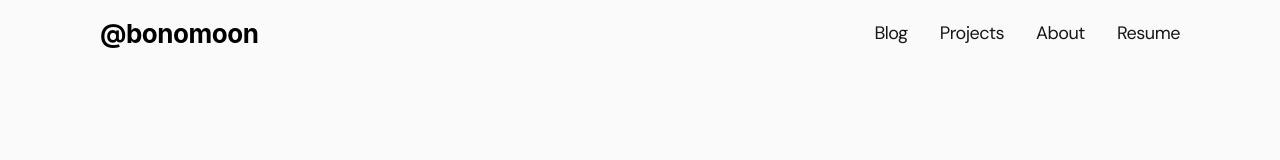
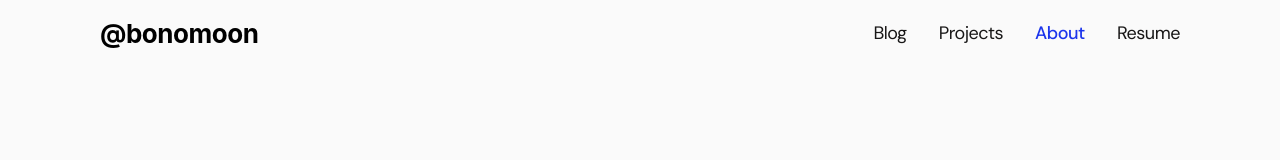
Before and after one commit to bonomoon/portfolio, a Next.js app in the folder apps/web/: page /about in a window 1280 px wide. Shown: the top 160 px of the page. Built offline with nearby package versions, Linux system fonts and the light colour scheme; a web font is replaced by a local one.

Commit message:
chore(client): add a:active and a:hover style, if you hover or route link components - #13
- a:active: MenuLink component will be active.

```diff
--- a/apps/web/src/components/molecules/Menu.tsx
+++ b/apps/web/src/components/molecules/Menu.tsx
@@ -1,4 +1,5 @@
 import { LinkProps } from "next/link";
+import { useRouter } from "next/router";
 import styled from "styled-components";
 import MenuLink from "@components/atoms/MenuLink";
 
@@ -15,8 +16,18 @@ const MenuContainer = styled.ul`
 /**
  * Styled menu item component
  */
-const MenuItem = styled.li`
+const MenuItem = styled.li<{active: boolean}>`
   margin-right: 2rem;
+
+  a {
+    font-weight: ${({active}) => (active ? '500' : '400')};
+    color: ${({active}) => (active ? '#1C35EC' : '#181717')};
+
+    &:hover {
+      color: #0d1a7c;
+    }
+  }
+
   &:last-child {
     margin-right: 0;
   }
@@ -39,6 +50,7 @@ type MenuProps = {
 export type MenuItemProps = {
   name: string;
   target?: "_self" | "_blank" | undefined;
+  active: boolean;
 } & LinkProps;
 
 /**
@@ -47,11 +59,11 @@ export type MenuItemProps = {
  * @param {MenuProps} props
  * @returns {React.FC}
  */
-export const Menu = (props: MenuProps) => {
-  const items = props.items;
+export const Menu: React.FC<MenuProps> = ({ items }) => {
+  const router = useRouter();
 
   let menuItems = items.map((item, index) => (
-    <MenuItem key={index}>
+    <MenuItem key={index} active={item.href === router.pathname}>
       <MenuLink href={item.href} target={item.target ?? "_self"}>
         {item.name}
       </MenuLink>
```
